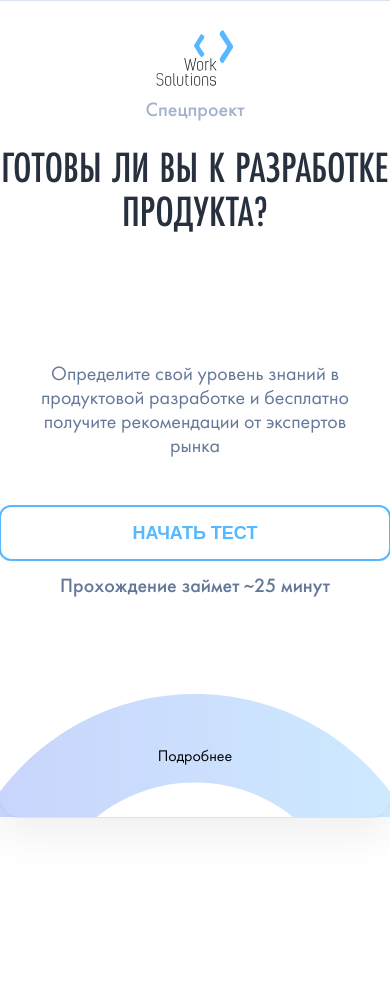
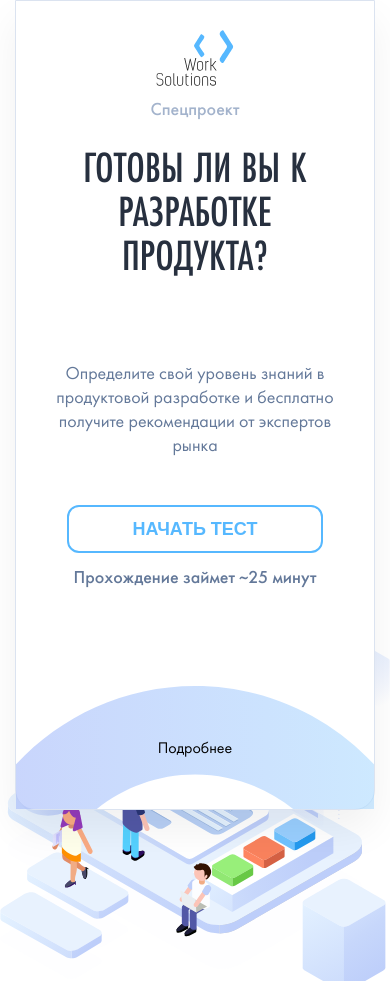
Before and after one commit to LacrymozaMir/Landing, a plain HTML site: page index.html in a window 390 px wide. Shown: the top 981 px of the page. Drawn offline with Linux system fonts and the light colour scheme.

Commit message:
feat(header): add adaptive on width: 320px-767px

```diff
--- a/assets/styles/header/header.css
+++ b/assets/styles/header/header.css
@@ -16,7 +16,8 @@
     }
 
     @media (max-width: 767px) {
-        padding-bottom: 178px;
+        padding-bottom: 171px;
+        background-position: center top 288px;
     }
 
 }
@@ -64,7 +65,11 @@
     }
 
     @media (max-width: 767px) {
-        width: 100vw;
+        width: 100%;
+    }
+
+    @media (max-width: 350px) {
+        width: 90%;
     }
 }
 
@@ -105,8 +110,9 @@
     }
 
     @media (max-width: 767px) {
+        font-size: 18px;
+    }
 
-    }
 }
 
 .upper-text {
@@ -138,6 +144,8 @@
     @media (max-width: 767px) {
         font-size: 44px;
         line-height: 44px;
+        width: 256px;
+        text-align: center;
     }
 }
 
@@ -176,8 +184,11 @@
     }
 
     @media (max-width: 767px) {
+        width: 256px;
+        height: 48px;
+    }
 
-    }
+
 }
 
 .header__details {
```
